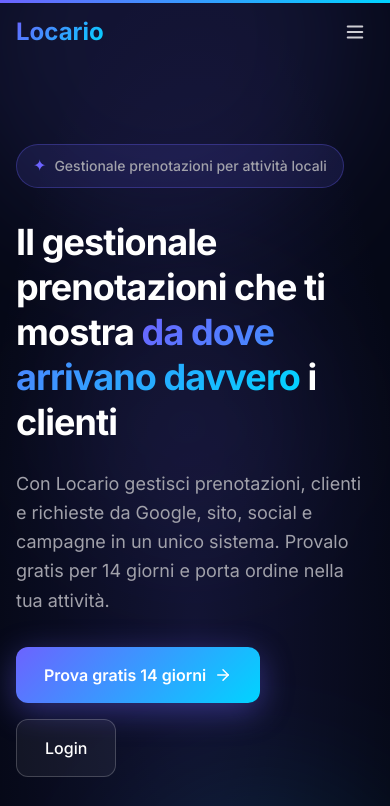
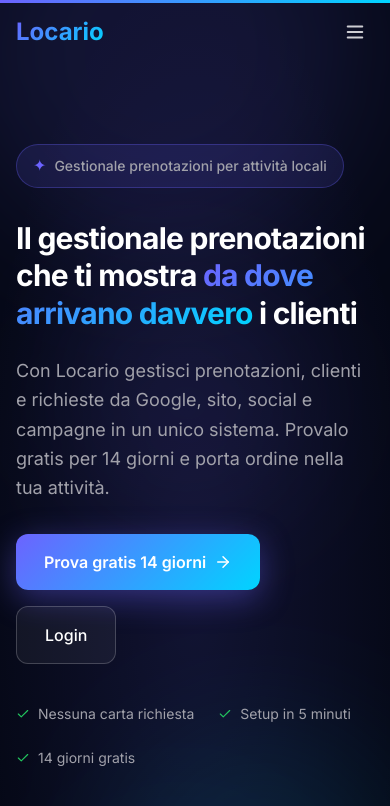
Before and after one commit to Ovallamor/locario-marketing-site, a Next.js app: page / in a window 390 px wide. Shown: the top 806 px of the page. Built offline with nearby package versions, Linux system fonts and the light colour scheme.

Commit message:
fix: mobile responsive - hero text overflow e pricing toggle badge

```diff
--- a/components/Hero.tsx
+++ b/components/Hero.tsx
@@ -31,7 +31,7 @@
 export const Hero = () => {
   return (
     <section
-      className="relative min-h-screen flex items-center overflow-hidden pt-20"
+      className="relative min-h-screen flex items-center overflow-x-hidden pt-20"
       style={{ background: '#050816' }}
     >
       {/* Gradiente radiale centrale */}
@@ -65,9 +65,9 @@
 
       {/* Contenuto principale */}
       <div className="relative z-10 max-w-7xl mx-auto px-4 sm:px-6 lg:px-8 w-full py-16 lg:py-24">
-        <div className="grid grid-cols-1 lg:grid-cols-2 gap-12 lg:gap-20 items-center">
+        <div className="grid grid-cols-1 lg:grid-cols-2 gap-10 lg:gap-20 items-center w-full min-w-0">
           {/* Colonna sinistra: copy */}
-          <div>
+          <div className="min-w-0 w-full">
             {/* Badge */}
             <motion.div
               initial={{ opacity: 0, y: 20 }}
@@ -90,7 +90,7 @@
               initial={{ opacity: 0, y: 24 }}
               animate={{ opacity: 1, y: 0 }}
               transition={{ duration: 0.6, delay: 0.1 }}
-              className="text-4xl sm:text-5xl lg:text-6xl font-bold leading-tight tracking-tight mb-6"
+              className="text-3xl sm:text-4xl lg:text-6xl font-bold leading-tight tracking-tight mb-6"
             >
               Il gestionale prenotazioni che ti mostra{' '}
               <span
--- a/components/PricingCards.tsx
+++ b/components/PricingCards.tsx
@@ -176,7 +176,7 @@
             whileInView={{ opacity: 1, y: 0 }}
             viewport={{ once: true }}
             transition={{ duration: 0.5, delay: 0.15 }}
-            className="flex items-center justify-center gap-4 mb-14"
+            className="flex flex-wrap items-center justify-center gap-3 mb-14"
           >
             <span
               className="text-sm font-medium"
@@ -208,7 +208,7 @@
             >
               Annuale
               <span
-                className="ml-2 text-xs font-bold px-2 py-0.5 rounded-full"
+                className="ml-1 text-xs font-bold px-2 py-0.5 rounded-full whitespace-nowrap"
                 style={{
                   background: 'rgba(245, 158, 11, 0.15)',
                   color: '#F59E0B',
```
